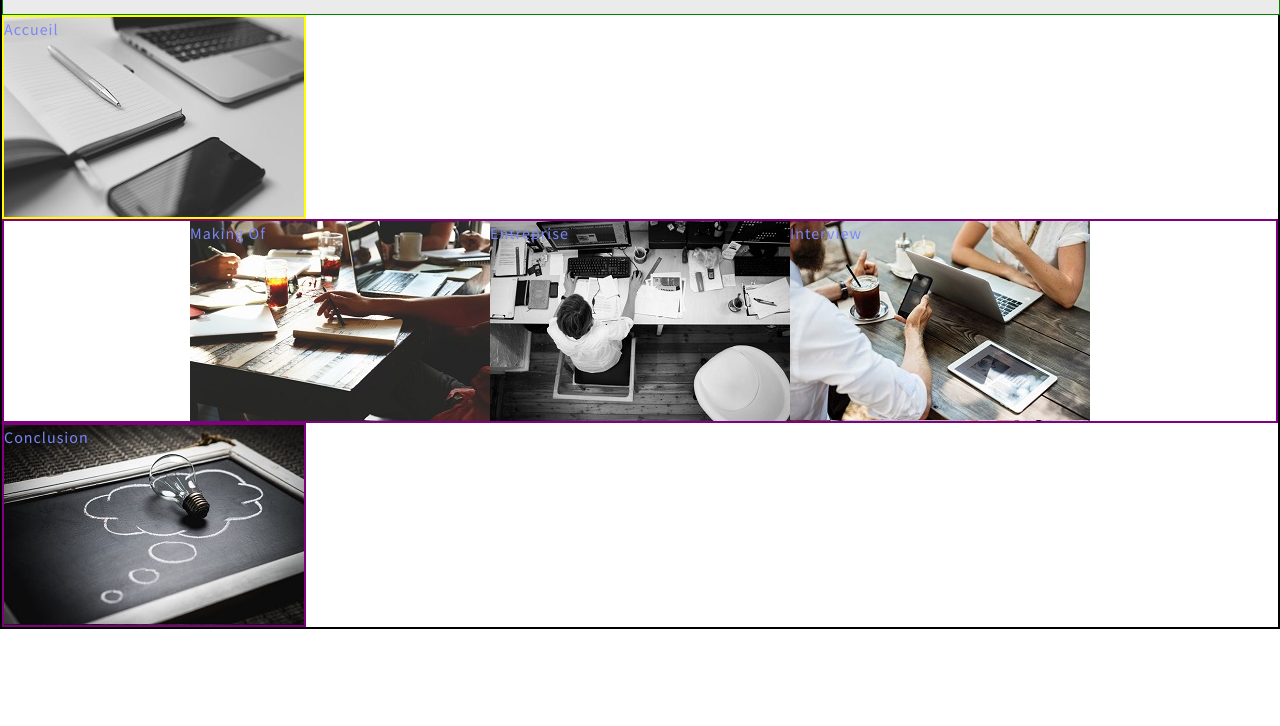
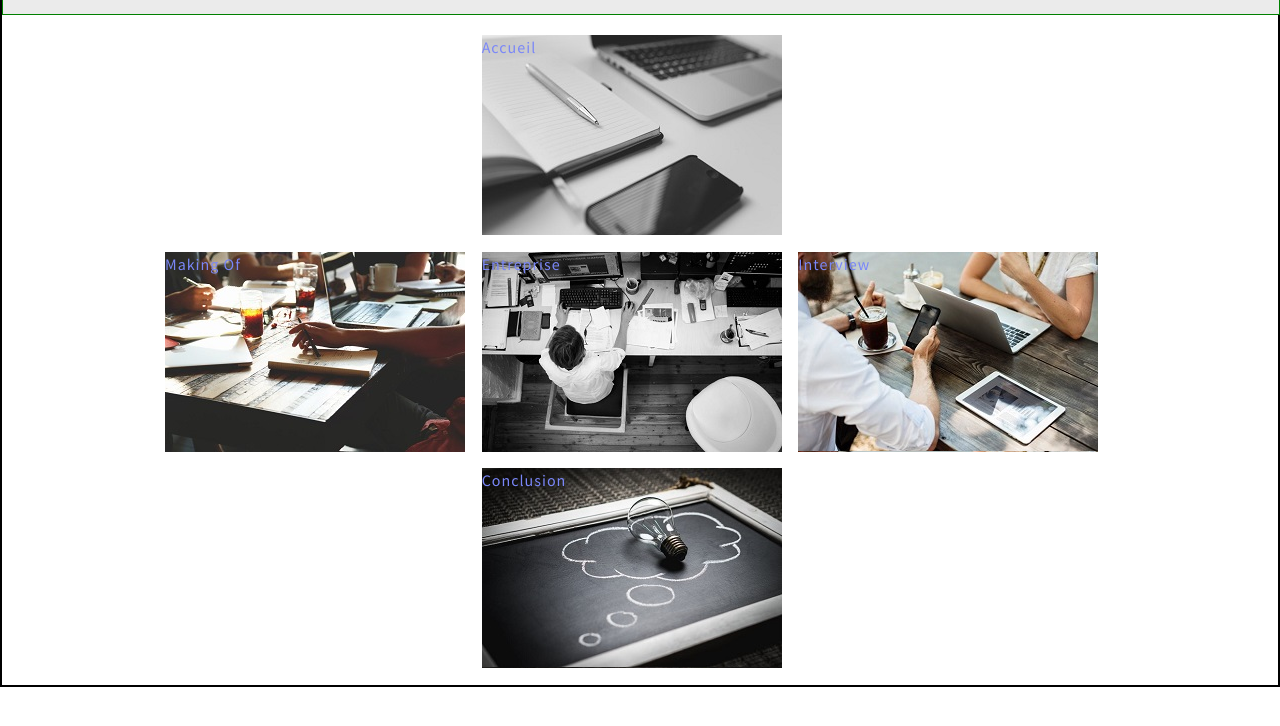
Before and after one commit to Ja-R/interview-webdev, a plain HTML site: page index.html in a window 1280 px wide. Shown: the part 74-800 px from the top of the page. Drawn offline with Linux system fonts and the light colour scheme.

Commit message:
1ere page v1

```diff
--- a/index.html
+++ b/index.html
@@ -28,19 +28,33 @@
 </nav>
 -->
 
-<div class="rangee13" id="haut">
-  <a href="1accueil.html">Accueil</a>
+<div class="allmenu">
+
+
+
+  <div id="haut"> <a href="1accueil.html">Accueil</a> </div>
+
+  <!-- <div class="rangee2" id="milieux"> -->
+    <div id="m1"> <a href="2makingof.html">Making Of</a> </div>
+    <div id="m2"> <a href="3entreprise.html">Entreprise</a> </div>
+    <div id="m3"> <a href="4interview.html">Interview</a> </div>
+
+  <div id="bas"> <a href="5conclusion.html">Conclusion</a> </div>
+
+
+</div> <!--  fin all menu -->
+
+<!-- <div class="col1">
+
 </div>
 
-<div class="rangee2" id="milieux">
-  <div id="m1"> <a href="2makingof.html">Making Of</a> </div>
-  <div id="m2">   <a href="3entreprise.html">Entreprise</a> </div>
-  <div id="m3"> <a href="4interview.html">Interview</a> </div>
+<div class="col2">
+
 </div>
 
-<div class="rangee13" id="bas">
-  <a href="5conclusion.html">Conclusion</a>
-</div>
+<div class="col3">
+
+</div> -->
 
   </body>
 </html>
--- a/styleinter.css
+++ b/styleinter.css
@@ -5,6 +5,7 @@ html, body{
 
 body{
   display: block;
+  justify-content: center;
   margin:auto;
   font-family: 'Source Sans Pro', sans-serif;
   border: 2px solid black;
@@ -123,6 +124,8 @@ article{
   padding: 10px 20px;
 }
 
+/*premiere page*/
+
 .choix-questions{
   margin-top: 100px;
   display: flex;
@@ -143,23 +146,24 @@ article{
   margin: auto;
 }
 
+
+/*à partir d'ici  la page de garde*/
+
 /*#quest1, #quest2, #quest3, #quest4, #quest5, #quest6, {
   width: 100%;
 }*/
 
-.rangee2{
-  border: 2px solid purple;
-  display: flex;
-  justify-content: center;
-  align-items: center;
-}
-
-.rangee13{
-  border: 2px solid purple;
-  display: block;
-  width: 300px;
-  height: 200px;
-  justify-content: center;
+.allmenu{
+  width: 950px;
+  height: 650px;
+  margin-top: 20px;
+  margin-left: auto;
+  margin-right: auto;
+  display: grid;
+  grid-template-areas:
+  '. haut .'
+  'm1 m2 m3'
+  '. bas .'
 }
 
 #haut, #m1, #m2, #m3, #bas{
@@ -169,21 +173,25 @@ article{
 
 #haut{
   background-image: url(images/autres/vignettes/v1.jpg);
-  border: 2px solid yellow;
+  grid-area: haut;
 }
 
 #m1{
   background-image: url(images/autres/vignettes/v2.jpg);
+  grid-area: m1;
 }
 
 #m2{
   background-image: url(images/autres/vignettes/v3.jpg);
+  grid-area: m2;
 }
 
 #m3{
   background-image: url(images/autres/vignettes/v4.jpg);
+  grid-area: m3;
 }
 
 #bas{
   background-image: url(images/autres/vignettes/v5.jpg);
+  grid-area: bas;
 }
```
